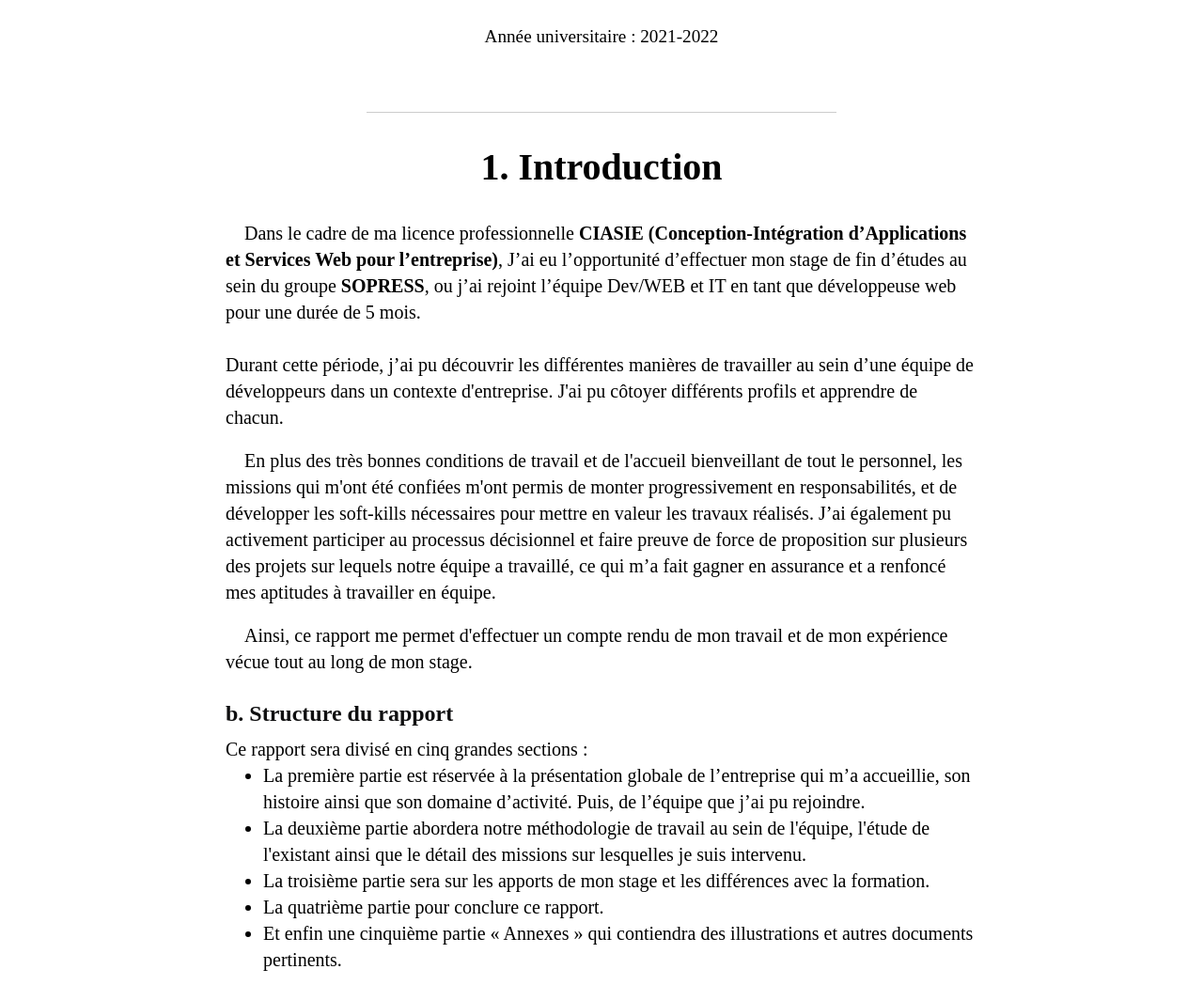
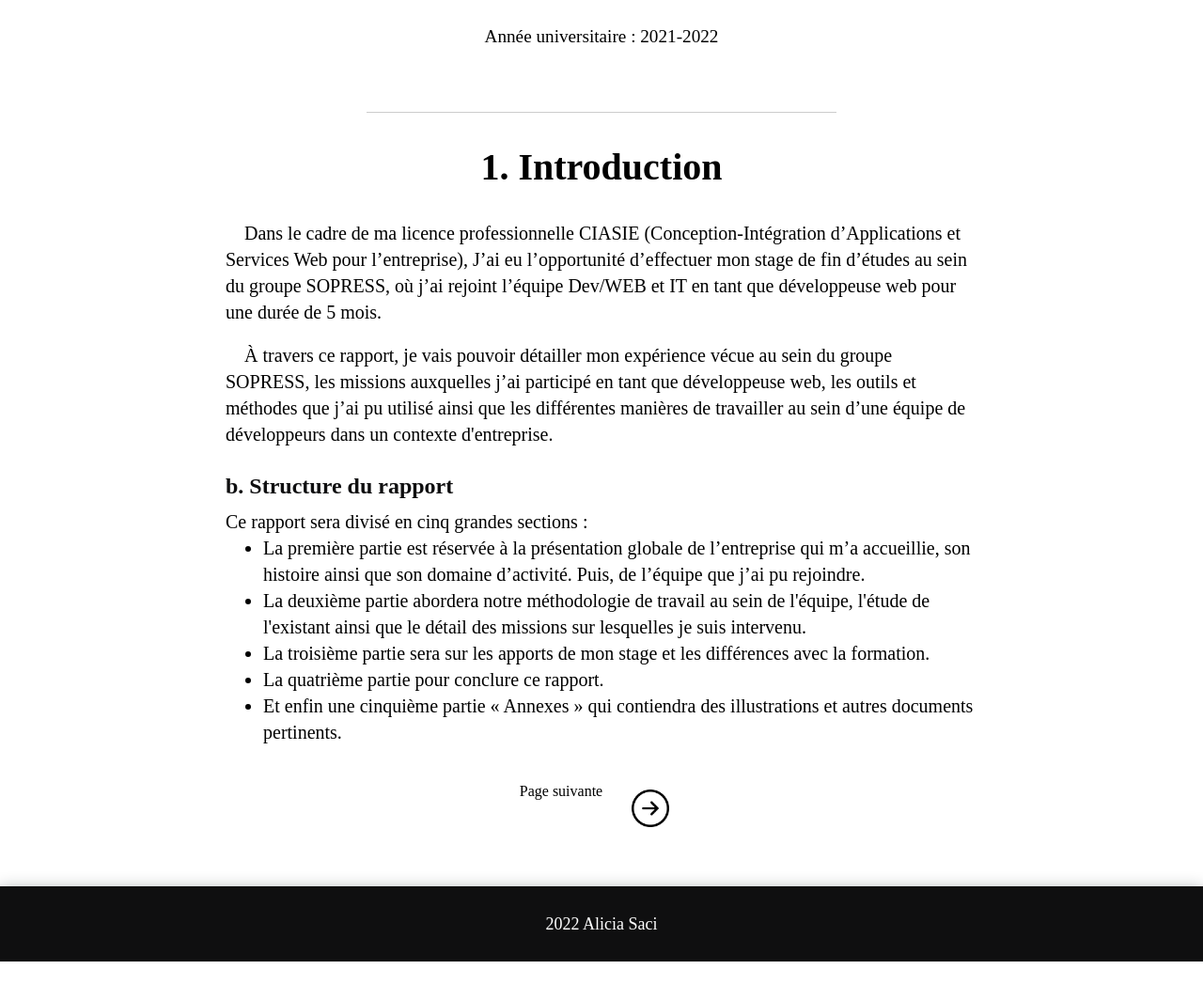
Before and after one commit to Aliciasaci/Rapport_stage, a PHP site: page / in a window 1280 px wide. Shown: the part 689-1737 px from the top of the page at 94% size. After the commit the page ends 1712 px from the top, so only its background shows below. Run offline with PHP 8.4, Linux system fonts and the light colour scheme; some libraries are stand-ins or nearby versions.

Commit message:
mise à jour

```diff
--- a/index.php
+++ b/index.php
@@ -33,18 +33,11 @@
                 <hr />
                 <h1 class="big-title">1. Introduction</h1>
                 <p class="alinea">
-                    Dans le cadre de ma licence professionnelle
-                    <b>CIASIE (Conception-Intégration d’Applications et Services Web
-                        pour l’entreprise)</b>, J’ai eu l’opportunité d’effectuer mon stage de fin d’études au sein du groupe
-                    <b>SOPRESS</b>, ou j’ai rejoint l’équipe Dev/WEB et IT en tant que développeuse web pour une durée de 5 mois.<br /><br /> Durant cette période, j’ai pu découvrir les différentes manières de travailler au sein d’une équipe de développeurs
-                    dans un contexte d'entreprise. J'ai pu côtoyer différents profils et apprendre de chacun.
-                </p><br/>
-                <p class="alinea">En plus des très bonnes conditions de travail et de l'accueil bienveillant de tout le personnel, les missions qui m'ont
-                    été confiées m'ont permis de monter progressivement en responsabilités, et de développer les soft-kills nécessaires pour mettre en valeur les travaux réalisés. J’ai également pu activement participer au processus décisionnel et faire preuve de force de proposition sur plusieurs des projets sur lequels notre équipe a travaillé, ce qui m’a fait gagner en assurance et a renfoncé mes aptitudes à travailler en équipe.</p><br />
+                    Dans le cadre de ma licence professionnelle CIASIE (Conception-Intégration d’Applications et Services Web pour l’entreprise), J’ai eu l’opportunité d’effectuer mon stage de fin d’études au sein du groupe SOPRESS, où j’ai rejoint l’équipe Dev/WEB et IT en tant que développeuse web pour une durée de 5 mois.</p>
 
-                <p class="alinea">Ainsi, ce rapport me permet d'effectuer un compte rendu de mon
-                    travail et de mon expérience vécue tout au long de mon stage.
-                </p><br/>
+                <br/><p class="alinea">
+                    À travers ce rapport, je vais pouvoir détailler mon expérience vécue au sein du groupe SOPRESS, les missions auxquelles j’ai participé en tant que développeuse web, les outils et méthodes que j’ai pu utilisé ainsi que les différentes manières de travailler au sein d’une équipe de développeurs dans un contexte d'entreprise.
+                </p><br />
                 <h2>b. Structure du rapport</h2>
                 <p>Ce rapport sera divisé en cinq grandes sections :<br />
                 <ul>
--- a/missions.php
+++ b/missions.php
@@ -315,7 +315,7 @@
 
                         </p><br />
 
-                        <b class="title-etape-mission"><u>4.2 Visionneuse de PDF</u></b><br />
+                        <b class="title-etape-mission"><u>4.2 Visionneuse de magazines</u></b><br />
                         <p class="alinea">Suite à la demande de plusieurs employés pour avoir accès aux PDFs des magazines, on a décidé d'enrichir un outil déjà existant qui permet de télécharger les couvertures, logo, et doubles pages des magazines en y ajoutant une visionneuse de PDFS avec possibilité de téléchargement.</p><br />
                         <p class="alinea">
                             J'ai commencé par adapter le code de la visionneuse/liseuse à nos besoins en minimisant le nombre de fonctionnalités et en utilisant la diffusion de PDF fourni par le plugin.
```
Also changed, not shown: conclusion.php (+7 -0 lines).
